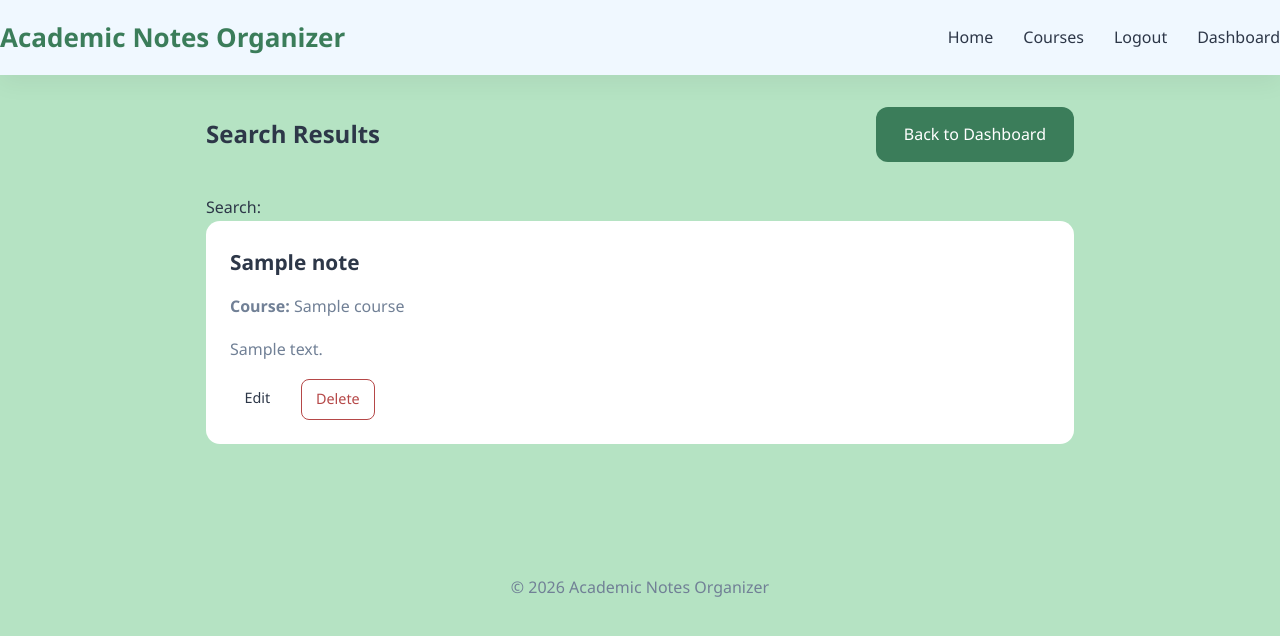
After one commit to BardiaNikkar/academic_notes_organizer, a Django app: page /notes/search/ in a window 1280 px wide. The commit adds this page. Shown: the top 636 px of the page. Run offline with Django 5.2, Linux system fonts and the light colour scheme; a user stored in the database is signed in; tables that the repository leaves empty hold one stand-in row (values such as "Sample post").

Commit message:
create notes search option create search option for notes now user can search about notes and edits or deletes that also delete some useless template files

```diff
--- a/notes/urls.py
+++ b/notes/urls.py
@@ -1,9 +1,10 @@
 from django.urls import path
-from .views import create_note, note_list, update_note, delete_note
+from .views import create_note, note_list, update_note, delete_note, search_notes
 
 urlpatterns = [
     path('create/', create_note, name='note_create'),
     path('', note_list, name='note_list'),
     path('<int:pk>/update/', update_note, name='note_update'),
     path('<int:pk>/delete/', delete_note, name='note_delete'),
+    path('search/', search_notes, name='search_notes'),
 ]
--- a/notes/views.py
+++ b/notes/views.py
@@ -3,6 +3,7 @@ from django.contrib.auth.decorators import login_required
 from .forms import NoteForm
 from .models import Note
 from courses.models import Course
+from django.db.models import Q
 
 # Create your views here.
 # to create this view function I got help from chatgpt
@@ -48,3 +49,13 @@ def delete_note(request, pk):
           note.delete()
           return redirect('note_list')
      return render(request, 'notes/note_delete.html', {'note':note})
+
+
+@login_required
+def search_notes(request):
+     query = request.GET.get('q', '')
+     notes = Note.objects.filter(user=request.user)
+     if query:
+          notes = notes.filter(Q(title__icontains=query) | Q(content__icontains=query))
+     notes =notes.select_related('course')
+     return render(request, 'notes/search_results.html', {'notes':notes, 'query':query})
--- /dev/null
+++ b/templates/notes/search_results.html
@@ -0,0 +1,49 @@
+{% extends "base.html" %}
+{% load static %}
+
+{% block title %}
+Search Results
+{% endblock %}
+
+{% block extra_css %}
+<link rel="stylesheet" href="{% static 'css/course.css' %}">
+{% endblock %}
+
+{% block content %}
+<section class="course-container">
+    <div class="page-header">
+        <h1 class="course-title">Search Results</h1>
+        <a href="{% url 'dashboard' %}" class="btn">Back to Dashboard</a>
+    </div>
+    <p>Search:
+        <strong>{{ query }}</strong>
+    </p>
+    {% if notes %}
+    <div class="course-list">
+        {% for note in notes %}
+        <div class="course-card">
+            <h2>{{ note.title }}</h2>
+            <p>
+                <strong>Course:</strong>
+                {{ note.course.title }}
+            </p>
+            <p>
+                {{ note.content|truncatewords:25 }}
+            </p>
+            <div class="course-actions">
+            <a href="{% url 'note_update' note.pk %}" class="edit-btn">
+                Edit
+            </a>
+
+            <a href="{% url 'note_delete' note.pk %}" class="delete-btn">
+                Delete
+            </a>
+            </div>
+        </div>
+        {% endfor %}
+    </div>
+    {% else %}
+    <p>No notes found.</p>
+    {% endif %}
+</section>
+{% endblock %}
```
Also changed, not shown: static/css/dashboard.css (+14 -0 lines), templates/accounts/dashboard.html (+8 -0 lines), templates/courses/course_detail.html (deleted), templates/courses/course_form.html (deleted), templates/notes/note_form.html (deleted).
